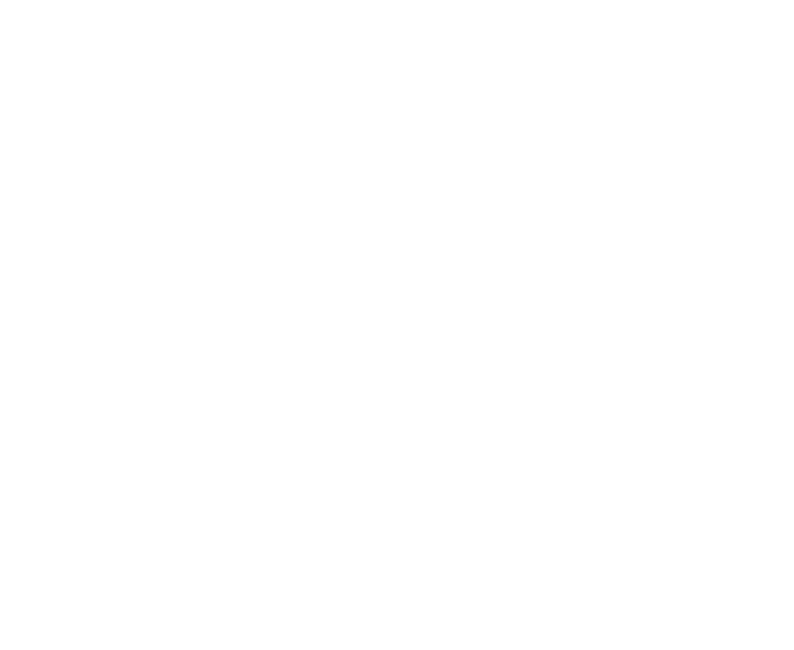
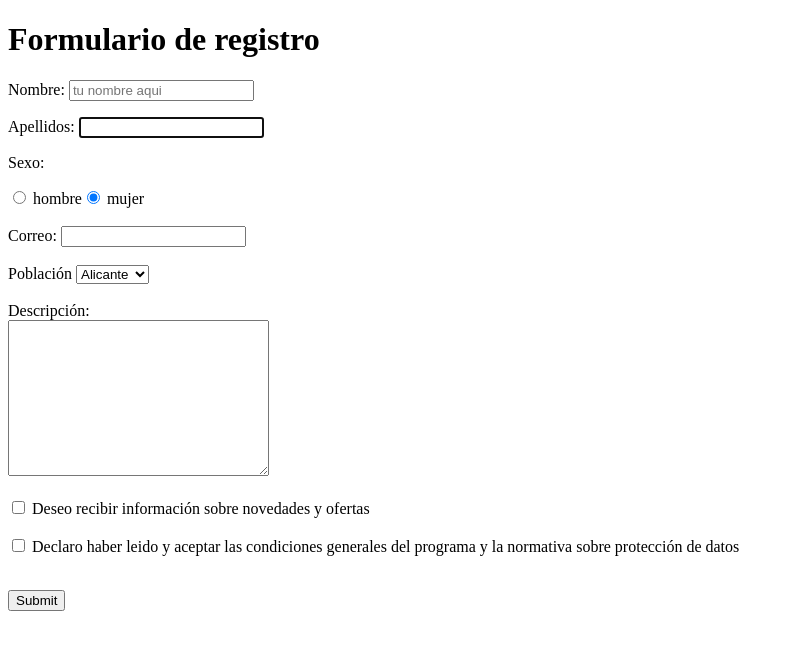
Before and after one commit to GreissyNV/deberes, a plain HTML site: page Formularios/Formularios_2/index.html in a window 1280 px wide. Shown: the whole page, without its empty margins (0-794 px from the left). Drawn offline with Linux system fonts and the light colour scheme.

Commit message:
formulario-2

```diff
--- a/Formularios/Formularios_2/index.html
+++ b/Formularios/Formularios_2/index.html
@@ -1,19 +1,59 @@
-<!-- Ejercicios - Formularios 2 Enunciado En la actividad anterior se te proponía
-realizar el siguiente formulario: Crea una página web que contenga un formulario
-con los siguientes campos de información: El nombre, con un control de tipo
-texto. Los apellidos, con un control de tipo texto. El sexo, con dos opciones
-excluyentes hombre o mujer. El correo electrónico, con un control de tipo texto.
-Una casilla de verificación con el texto "Deseo recibir información sobre
-novedades y ofertas". Una casilla de verificación con el texto "Declaro haber
-leido y aceptar las condiciones generales del programa y la normativa sobre
-protección de datos". Un botón de envío. Además, tienes que tener en cuenta los
-siguientes requisitos: El título de la página debe ser Formulario de registro -
-Mi web. El método de envío del formulario debe ser GET. El destino del envío del
-formulario debe ser "". La longitud máxima de entrada de datos de los controles
-para el nombre y los apellidos debe ser 50 caracteres. La casilla de
-verificación con el texto "Deseo recibir información sobre novedades y ofertas"
-debe estar activada por defecto. Al formulario anterior le tienes que añadir los
-siguientes campos de información: Población, una lista desplegable con las
-opciones Alicante, Madrid, Sevilla y Valencia. Descripción, un área de texto
-multilínea. Además, tienes que asociar la etiqueta de cada control a su control
-para mejorar la usabilidad y la accesibilidad. -->
+<!DOCTYPE html>
+<html lang="es">
+<head>
+    <meta charset="UTF-8">
+    <meta name="viewport" content="width=device-width, initial-scale=1.0">
+    <title>Formularios</title>
+    <style>
+        .my-input {
+            margin-top: 1rem;
+        }
+    </style>
+</head>
+
+<body>
+    <h1>Formulario de registro</h1>
+    <form action="#" method="get" autocomplete="off">
+        <div class="my-input">
+        <label for="nombre">Nombre:</label>
+        <input type="text" name="nombre" id="nombre" placeholder="tu nombre aqui" size="20">
+    </div>
+    <div class="my-input">
+        <label for="apellidos">Apellidos:</label>
+        <input type="text" name="apellidos" id="apellidos" autofocus>
+    </div>
+    <p>Sexo:</p><input type="radio" name="sexo" id="hombre" value="hombre">
+    <label for="hombre">hombre</label><input type="radio" name="sexo" id="mujer" value="mujer" checked>
+    <label for="mujer">mujer</label>
+    <br>
+    <br>
+        <label for="email">Correo:</label>
+        <input type="email" name="email" id="email">
+    <br>
+    <br>
+    <label for="ciudad">Población</label>
+    <select name="ciudad" id="ciudad">
+        <option value="alicante">Alicante</option>
+        <option value="madrid">Madrid</option>
+        <option value="valencia">Valencia</option>
+    </select>
+    <br>
+    <br>
+    <label for="description">Descripción:</label><br>
+        <textarea wrap="soft" cols="30" rows="10" name="description" id="description" placeholder=""></textarea>
+    <br>
+    <br>
+    <input type="checkbox" name="publicidad" id="publicidad" value="aceptacion">
+        <label for="publicidad">Deseo recibir información sobre novedades y ofertas</label>
+        <br>
+        <br>
+        <input type="checkbox" name="privacidad" id="privacidad" value="negacion">
+        <label for="publicidad">Declaro haber leido y aceptar las condiciones generales del programa y la normativa sobre protección de datos</label>
+        <br>
+        <br>
+        <div class="my-input">
+            <input type="submit">
+        </div>
+
+</body>
+</html>
```
